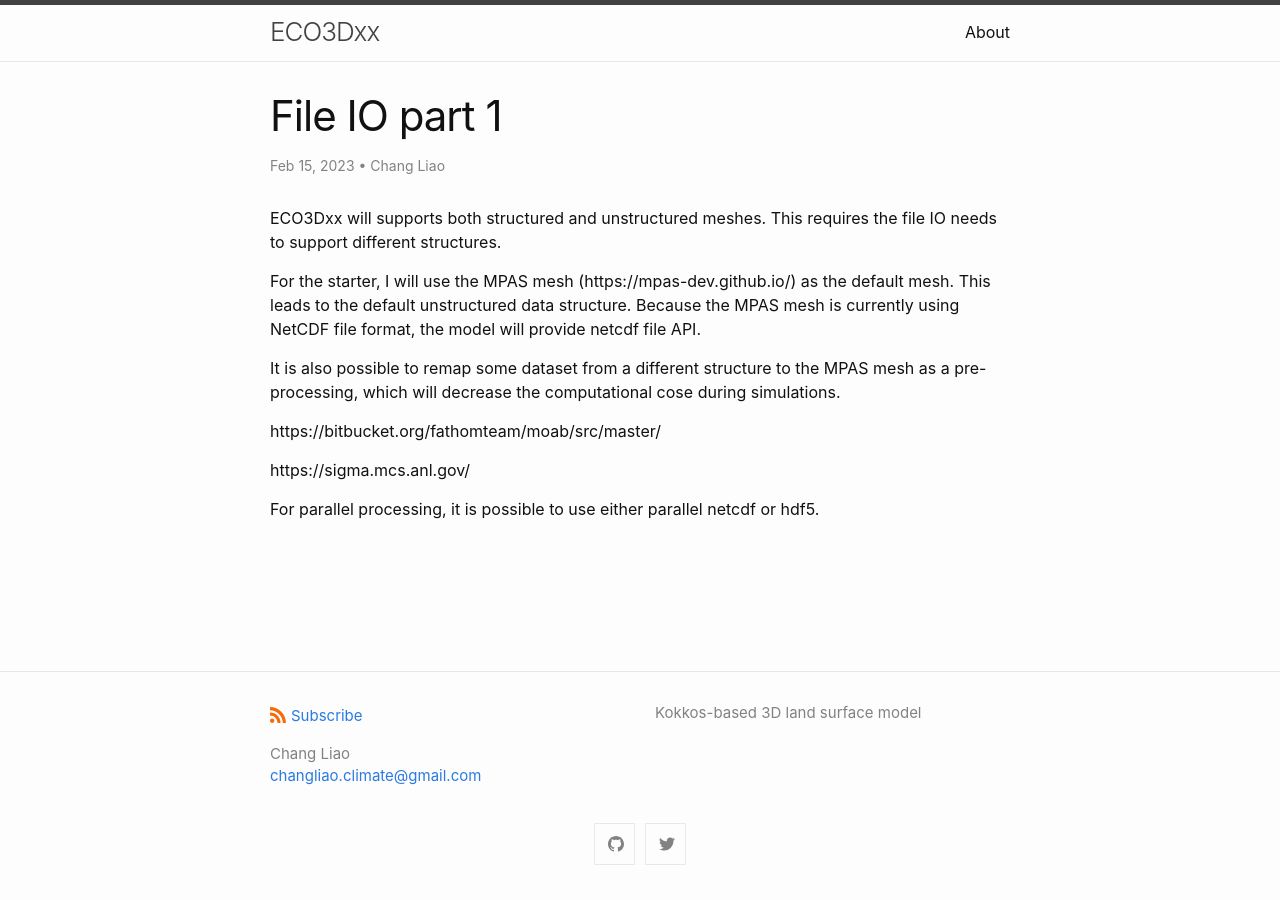
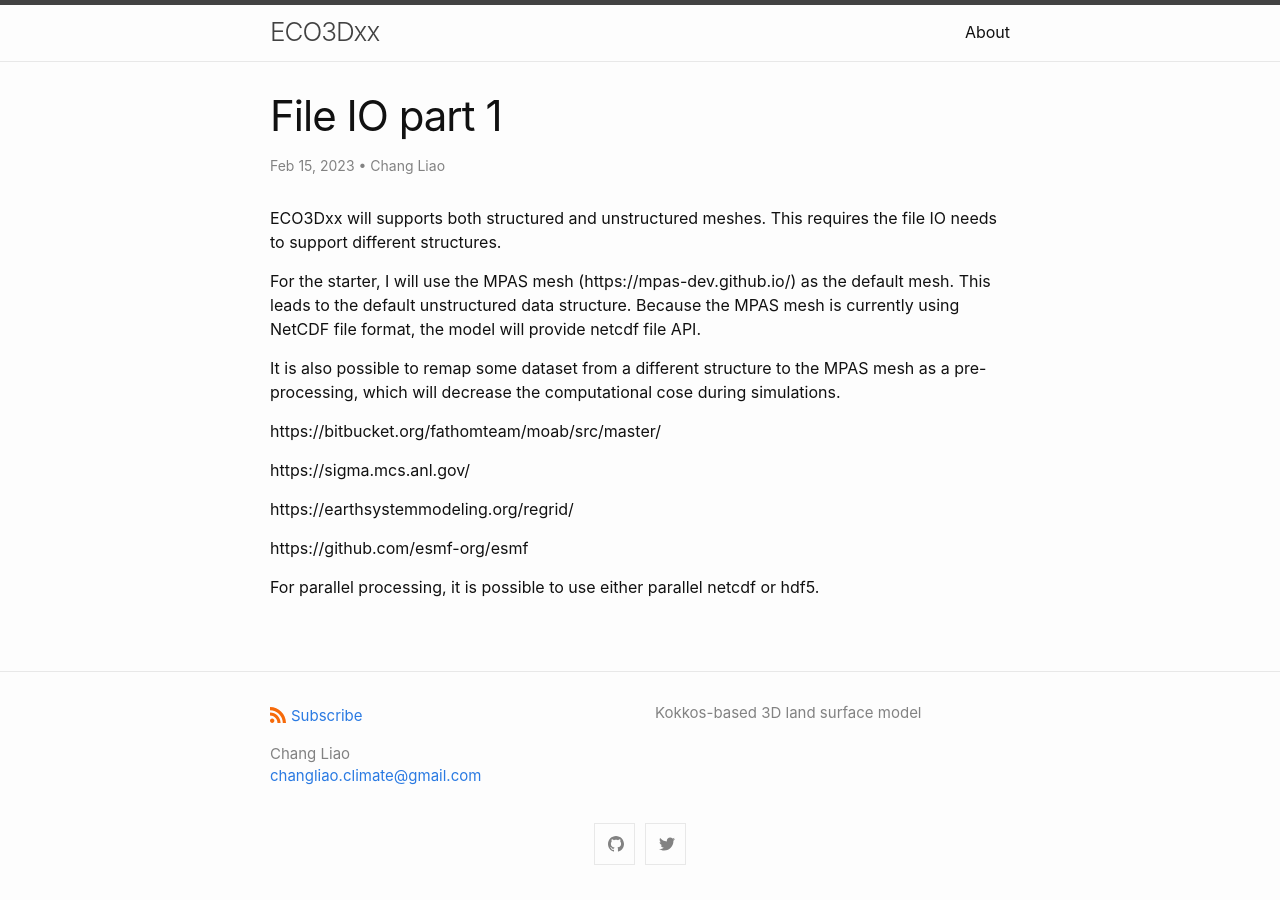
Before and after one commit to changliao/eco3dxx, a Jekyll site: the page built from _posts/2023/02/2023-02-15--file_io_part_01.md, in a window 1280 px wide. Built offline with Jekyll 4.4.1, drawn with Linux system fonts in a browser that asks for light colours; part of the change alters nothing that is shown.

Commit message:
more link

```diff
--- a/_posts/2023/02/2023-02-15--file_io_part_01.md
+++ b/_posts/2023/02/2023-02-15--file_io_part_01.md
@@ -21,4 +21,8 @@ https://bitbucket.org/fathomteam/moab/src/master/
 
 https://sigma.mcs.anl.gov/
 
+https://earthsystemmodeling.org/regrid/
+
+https://github.com/esmf-org/esmf
+
 For parallel processing, it is possible to use either parallel netcdf or hdf5.
```
